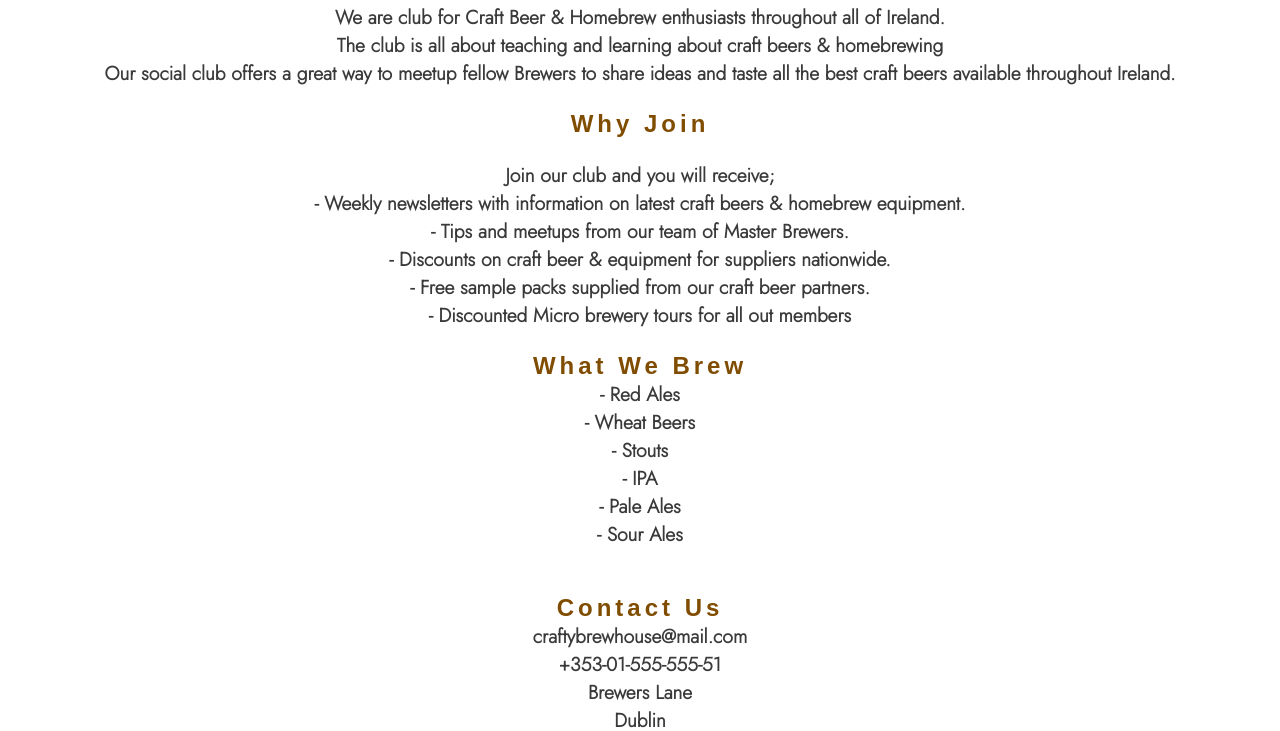
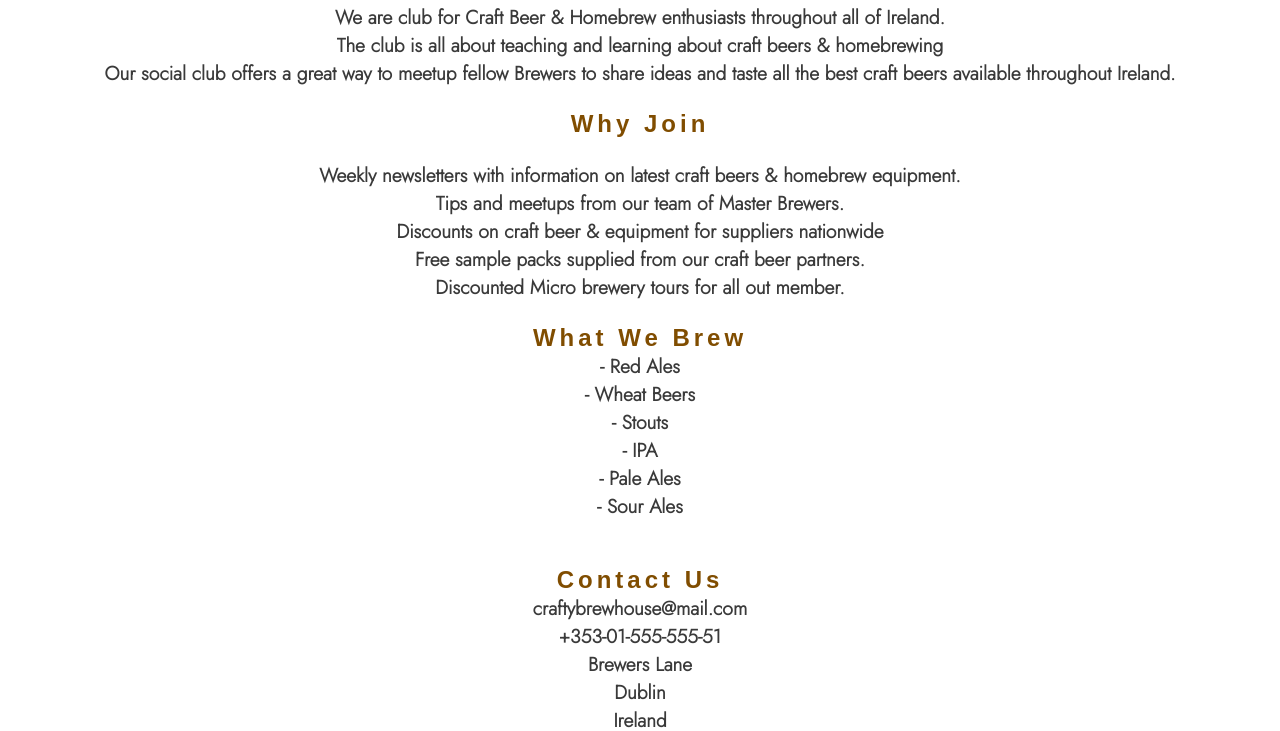
Before and after one commit to niallos11/crafty-brew-house, a plain HTML site: page index.html in a window 1280 px wide. Shown: the part 849-1580 px from the top of the page. Drawn offline with Linux system fonts and the light colour scheme.

Commit message:
add main ul for bullet points and centered styling with flex

```diff
--- a/assets/css/style.css
+++ b/assets/css/style.css
@@ -53,6 +53,13 @@ h1,h2 {
     font-weight:bold;
     font-size: larger;
 }
+.main ul {
+    display: flex;
+    justify-content: center;
+    flex-direction: column;
+    text-align:center;
+    font-weight:bold;
+    font-size: larger;
 /* map */
 #map-wrapper {
 
--- a/index.html
+++ b/index.html
@@ -27,23 +27,24 @@
         </div>
     </section>
     <section>
-        <br>
+    <br>
         <h2>What we are all About</h2>
         <div class="main">
-        <br>
+    <br>
         <p>We are club for Craft Beer & Homebrew enthusiasts throughout all of Ireland.</p>
         <p>The club is all about teaching and learning about craft beers & homebrewing</p>
         <p>Our social club offers a great way to meetup fellow Brewers to share ideas and taste all the  best craft beers available throughout Ireland.</p>
-        <br>
+    <br>
         <h2>Why Join</h2>
-        <br>
-        <p>Join our club and you will receive;</p>
-        <p>- Weekly newsletters with information on latest craft beers & homebrew equipment.</p>
-        <p>- Tips and meetups from our team of Master Brewers.</p>
-        <p>- Discounts on craft beer & equipment for suppliers nationwide.</p>
-        <p>- Free sample packs supplied from our craft beer partners.</p>
-        <p>- Discounted Micro brewery tours for all out members</p>
-        <br>
+    <br>
+        <ul class="main">
+            <li>Weekly newsletters with information on latest craft beers & homebrew equipment.</li>
+            <li>Tips and meetups from our team of Master Brewers.</li>
+            <li>Discounts on craft beer & equipment for suppliers nationwide</li>
+            <li>Free sample packs supplied from our craft beer partners.</li>
+            <li>Discounted Micro brewery tours for all out member.</li>
+        </ul>
+    <br>
         <h2>What We Brew</h2>
         <p>- Red Ales</p>
         <p>- Wheat Beers</p>
```
